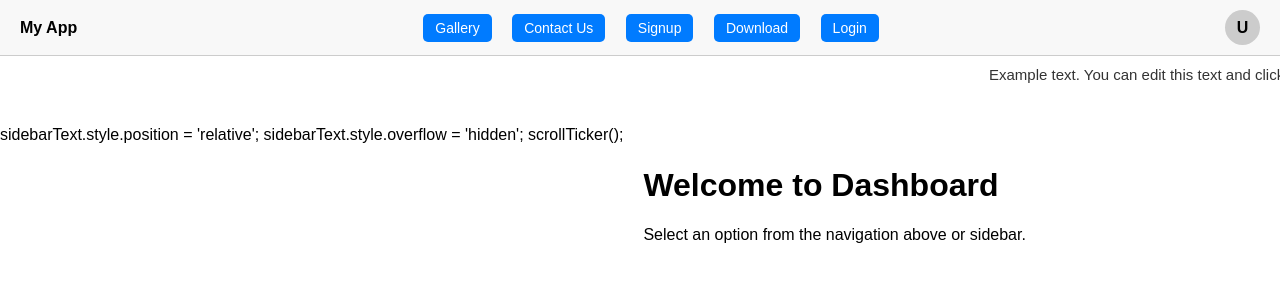
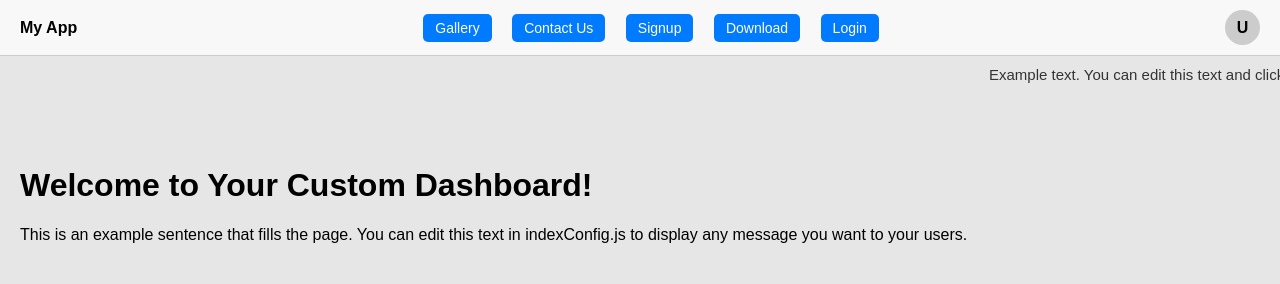
Before and after one commit to Saitejahyd/Saiteja, a plain HTML site: page index.html in a window 1280 px wide. Shown: the top 284 px of the page. Drawn offline with Linux system fonts and the light colour scheme; a script that the page names is missing.

Commit message:
Your update message

```diff
--- a/index.html
+++ b/index.html
@@ -43,15 +43,16 @@
   </script>
 <div class="container">
   <!-- Sidebar removed -->
-    sidebarText.style.position = 'relative';
-    sidebarText.style.overflow = 'hidden';
-    scrollTicker();
+  <script src="indexConfig.js"></script>
+  <div class="main-content">
+    <h1 id="mainHeading"></h1>
+    <p id="mainParagraph"></p>
+  </div>
+  <script>
+    // Fill main content with example sentence from indexConfig.js
+    document.getElementById('mainHeading').innerText = window.indexConfig?.mainHeading || "Example Heading";
+    document.getElementById('mainParagraph').innerText = window.indexConfig?.mainParagraph || "This is an example sentence that fills the page. You can edit this text in indexConfig.js.";
   </script>
-
-  <div class="main-content">
-    <h1>Welcome to Dashboard</h1>
-    <p>Select an option from the navigation above or sidebar.</p>
-  </div>
 </div>
 </body>
 </html>
--- /dev/null
+++ b/indexConfig.js
@@ -0,0 +1,5 @@
+// indexConfig.js
+window.indexConfig = {
+  mainHeading: "Welcome to Your Custom Dashboard!",
+  mainParagraph: "This is an example sentence that fills the page. You can edit this text in indexConfig.js to display any message you want to your users."
+};
--- a/style.css
+++ b/style.css
@@ -9,7 +9,7 @@
 	overflow: hidden;
 	position: relative;
 }
-body { margin: 0; font-family: Arial, sans-serif; }
+body { margin: 0; font-family: Arial, sans-serif; background: #e6e6e6; }
 .navbar { display: flex; justify-content: space-between; align-items: center; background: #f8f8f8; padding: 10px 20px; border-bottom: 1px solid #ccc; }
 .logo { font-weight: bold; }
 .nav-links a { margin: 0 8px; text-decoration: none; padding: 6px 12px; background: #007BFF; color: white; border-radius: 5px; font-size: 14px; }
```
Also changed, not shown: contact.html (+1 -3 lines), signup.html (+1 -3 lines).
